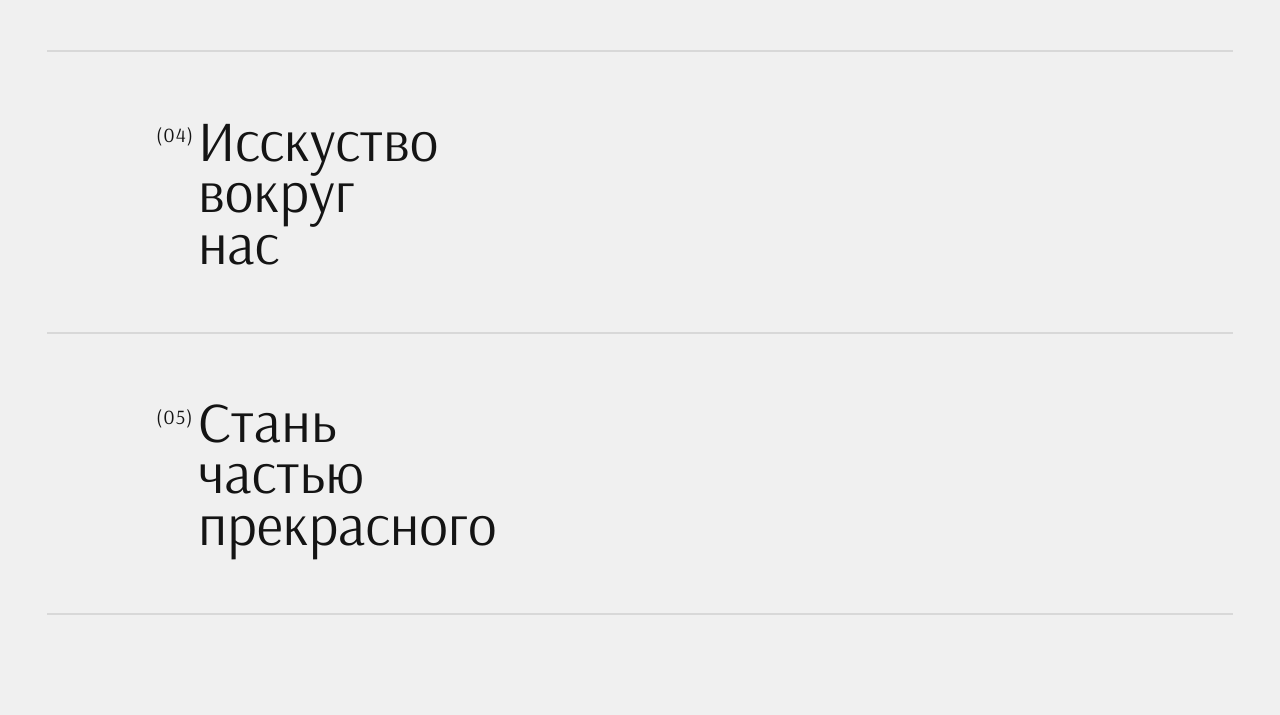
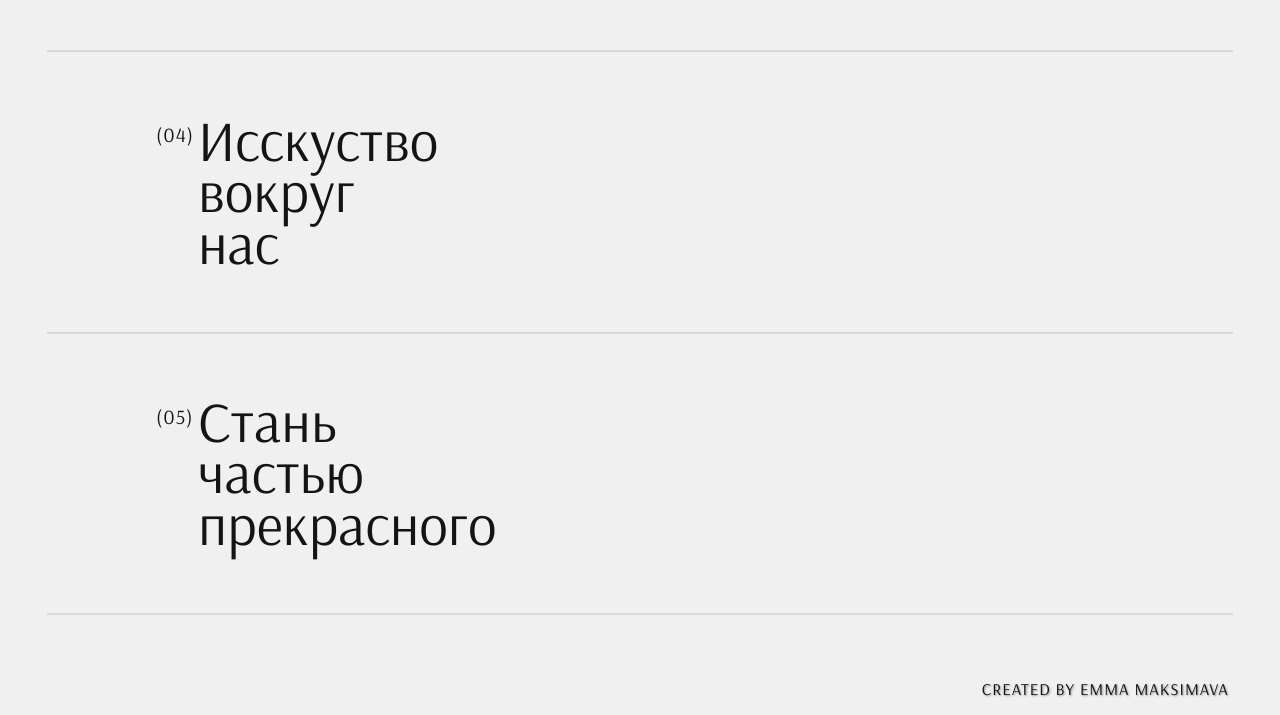
Before and after one commit to EmaMaksimava/MouseMove_parallax, a plain HTML site: page index.html in a window 1280 px wide. Shown: the part 737-1452 px from the top of the page. Before the commit the page ends 1399 px from the top, so only its background shows below. Drawn offline with Linux system fonts and the light colour scheme.

Commit message:
add footer block

```diff
--- a/css/main.css
+++ b/css/main.css
@@ -96,3 +96,20 @@ body {
 .magic-list__item:hover .cursor {
   height: var(--height);
 }
+
+footer {
+  padding: 2vh 4vw;
+  display: flex;
+  justify-content: end;
+  align-items: center;
+}
+
+.author {
+  text-decoration: none;
+  font-size: calc(var(--index) * .8);
+  text-transform: uppercase;
+  letter-spacing: 1px;
+  color: var(--black);
+  text-shadow: 1px 1px 2px #00000070;
+  font-weight: 300;
+}
--- a/index.html
+++ b/index.html
@@ -46,5 +46,11 @@
       </div>
     </a>
   </div>
+  <footer>
+    <div>
+      <a class="author" href="https://github.com/EmaMaksimava" target="_blank">created by Emma Maksimava</a>
+
+    </div>
+  </footer>
 </body>
 </html>
```
